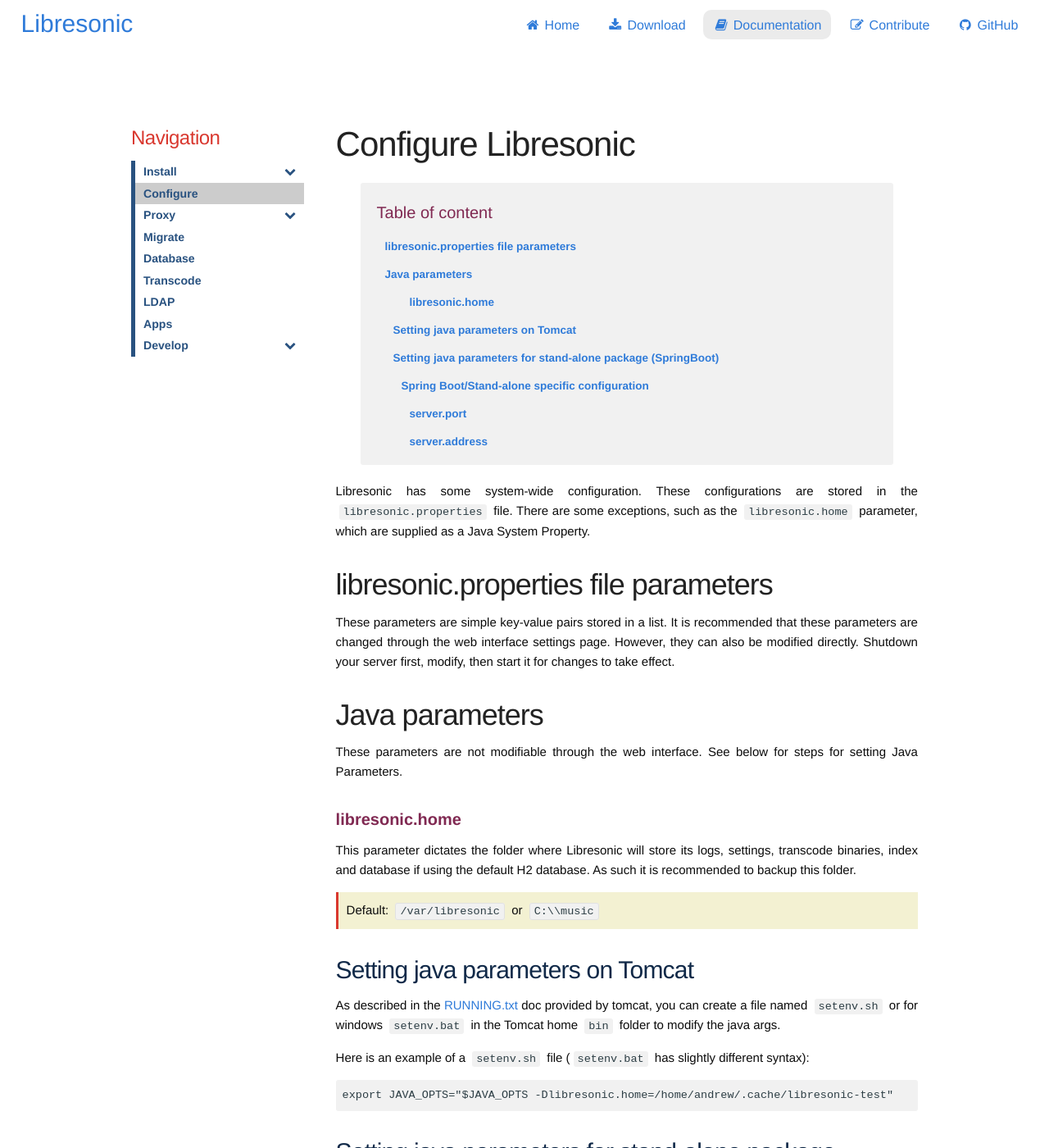
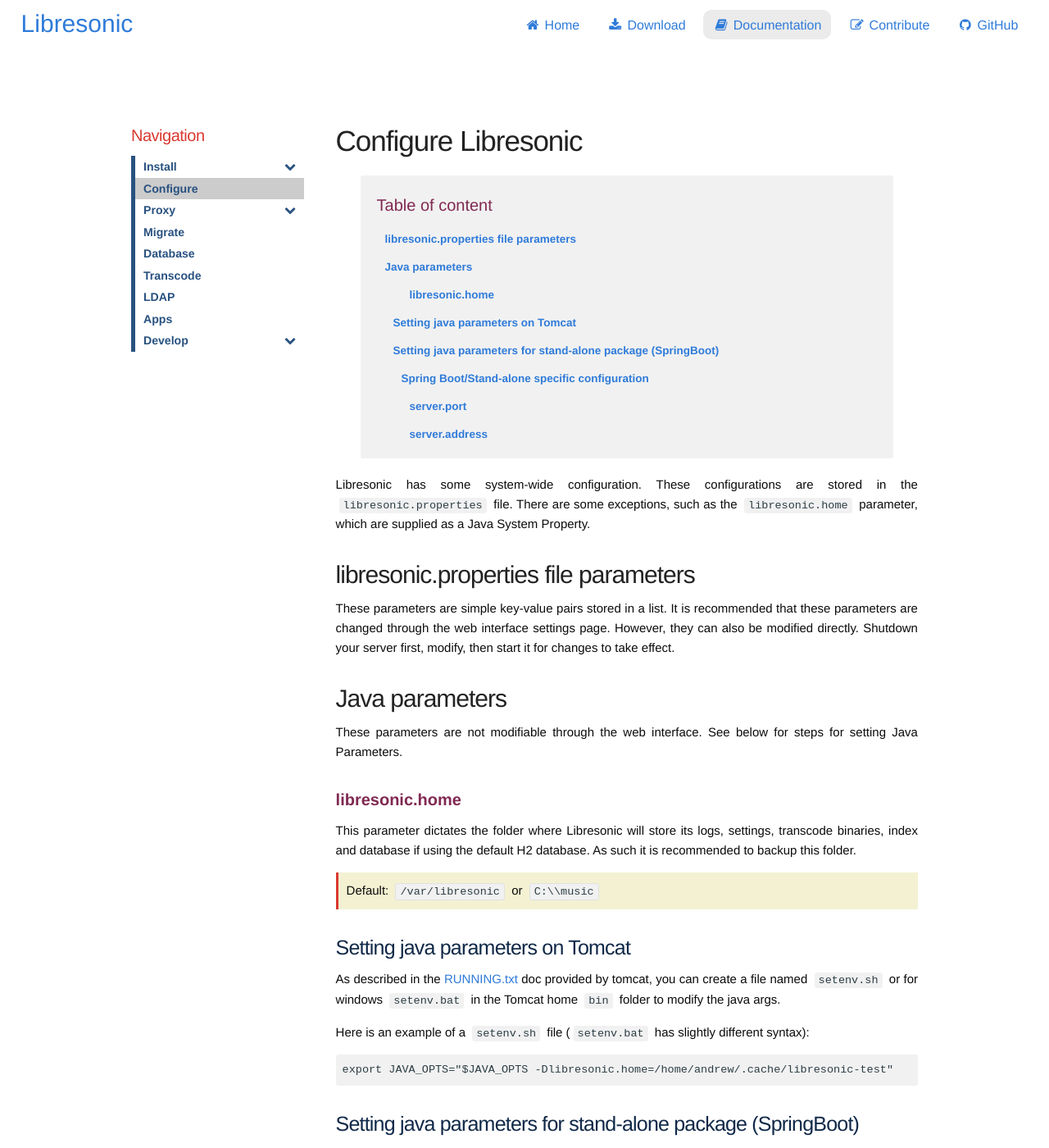
Before and after one commit to airsonic/airsonic.github.io, a Jekyll site: the page built from pages/docs/configure.md, in a window 1280 px wide and 1400 px high. Shown: the whole window at 82% size. Built offline with Jekyll 4.4.1, drawn with Linux system fonts in a browser that asks for light colours.

Commit message:
Reduce headers font size / <a> transision speed

```diff
--- a/css/styles.scss
+++ b/css/styles.scss
@@ -50,7 +50,7 @@ html {
 
 a {
     color: $blue;
-    transition: color 0.2s ease-in-out;
+    transition: color 0.2s ease;
     text-decoration: none;
     &:hover {
         color: $red;
@@ -67,16 +67,16 @@ h1 { font-size: 3.5rem; line-height: 1.2;  letter-spacing: -.1rem;}
 h2 { font-size: 3.0rem; line-height: 1.25; letter-spacing: -.1rem; }
 h3 { font-size: 2.5rem; line-height: 1.3;  letter-spacing: -.1rem; }
 h4 { font-size: 2.0rem; line-height: 1.35; letter-spacing: -.08rem; color: $blue / 3; }
-h5 { font-size: 1.5rem; line-height: 1.5;  letter-spacing: -.05rem; color: $red;  }
-h6 { font-size: 1.0rem; line-height: 1.6;  letter-spacing: 0; color: $purple; }
+h5 { font-size: 1.7rem; line-height: 1.5;  letter-spacing: -.05rem; color: $red;  }
+h6 { font-size: 1.5rem; line-height: 1.6;  letter-spacing: 0; color: $purple; }
 
 @media (min-width: 550px) {
-    h1 { font-size: 5.0rem; }
-    h2 { font-size: 4.2rem; }
-    h3 { font-size: 3.6rem; }
-    h4 { font-size: 3.0rem; }
-    h5 { font-size: 2.4rem; }
-    h6 { font-size: 1rem; }
+    h1 { font-size: 4.0rem; }
+    h2 { font-size: 3.5rem; }
+    h3 { font-size: 3.0rem; }
+    h4 { font-size: 2.5rem; }
+    h5 { font-size: 2.0rem; }
+    h6 { font-size: 1.5rem; }
 }
 
 p {
```
